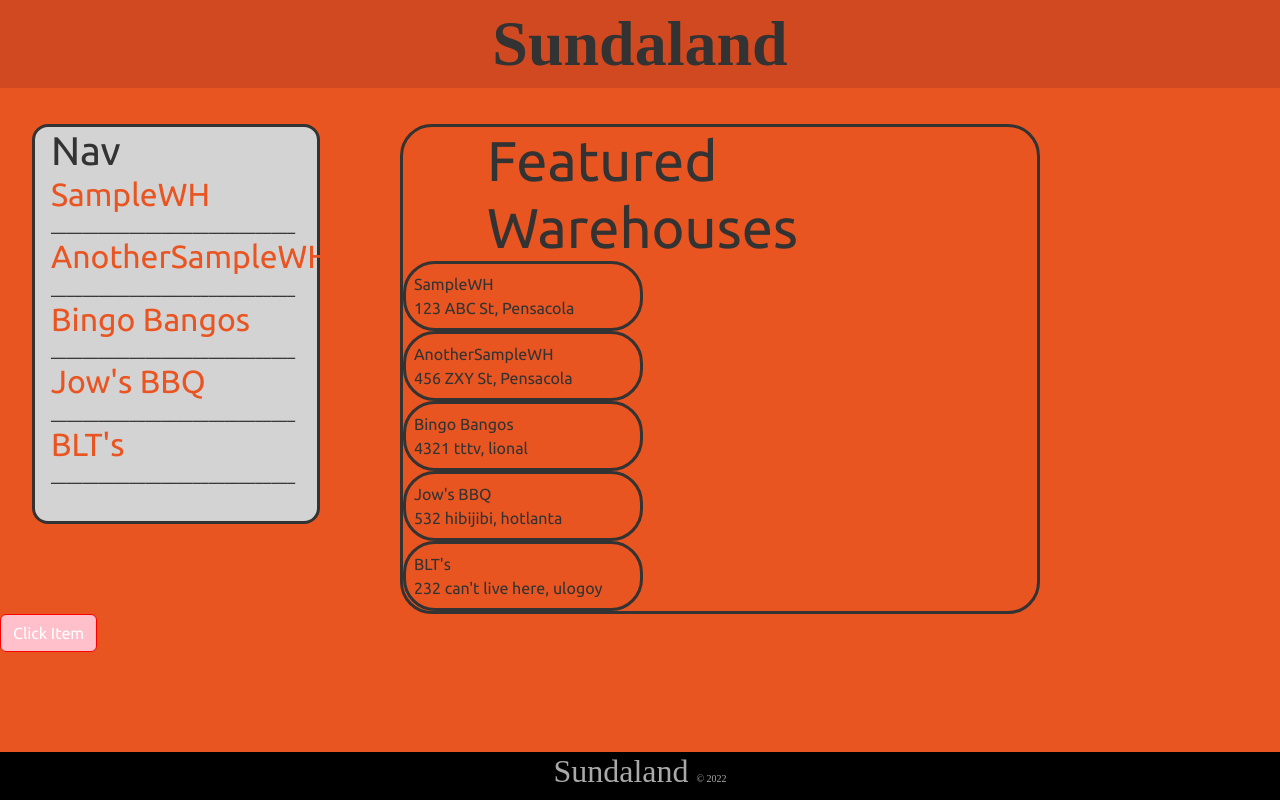
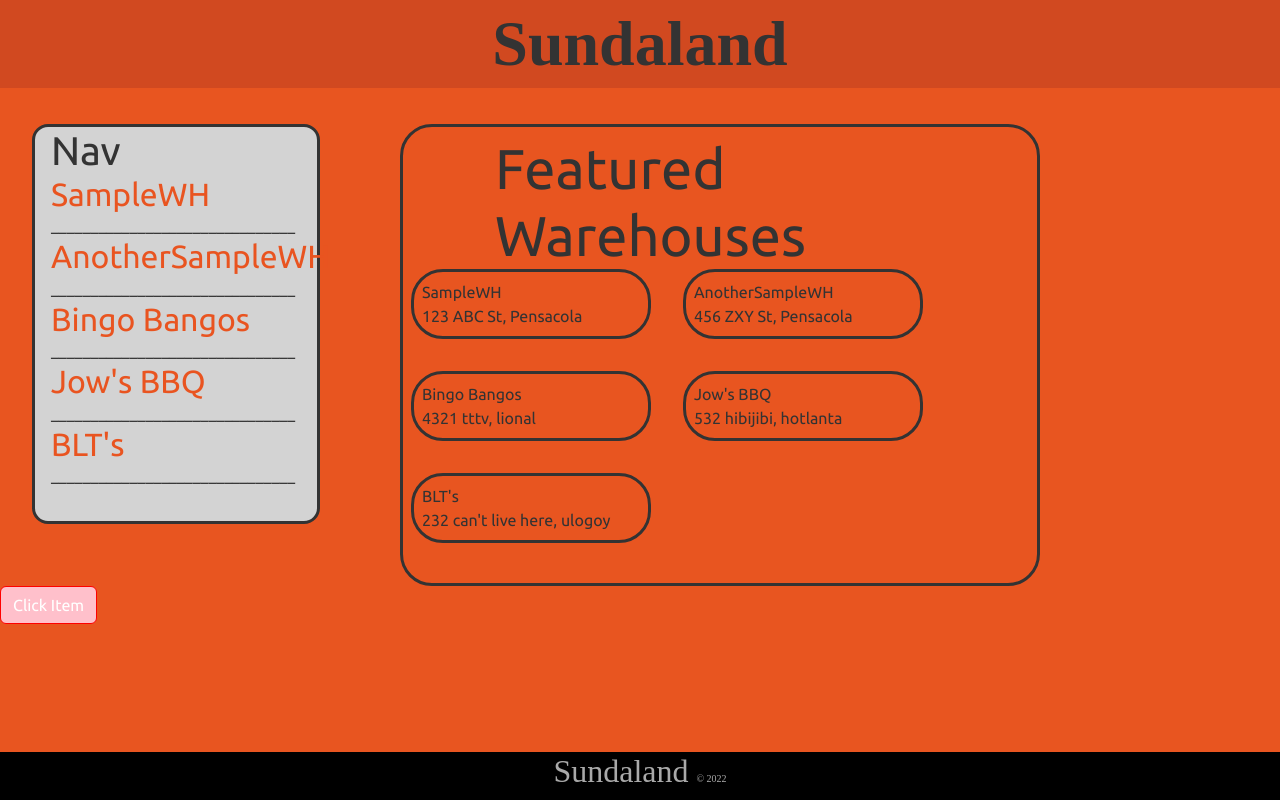
Before and after one commit to parmeleeb/p3-front, an Angular app: page / in a window 1280 px wide. Built offline with nearby package versions, Linux system fonts and the light colour scheme.

Commit message:
Fixed warehouse column issue/ item popup is made but incomplete

```diff
--- a/src/app/body/body.component.css
+++ b/src/app/body/body.component.css
@@ -64,28 +64,33 @@
 
 .warehouse-nav{
     text-decoration: none;
+    font-size: 1em;
 }
 
 #featured-warehouses-container{
     grid-column: 2/3;
     margin-top: 2em;
     margin-left: 5em;
-    display: flex;
+    /* display: flex; */
     justify-content: center;
-    flex-direction: column;
+    /* flex-direction: column; */
     max-width: 40em;
     border-radius: 2em;
     border-style: solid;
+    padding: .5em;
 }
 
-#featured-warehouses{
-    display: flex;
-    flex-direction: column;
+.featured-warehouses{
+    display: inline-block;
+    /* flex-direction: column; */
     justify-content: center;
     border-radius: 2em;
     border-style: solid;
     max-width: 15em;
     padding: .5em;
+    width: 15em;
+    margin-right: 2em;
+    margin-bottom: 2em;
 }
 
 p{
@@ -124,11 +129,32 @@ p{
 
 .item-left{
     grid-column: 1/2;
+    display: flex;
+    /* align-items: center; */
+    flex-direction: column;
 }
 
 .item-right{
     grid-column: 2/3;
 }
 
+.item-border{
+    border-radius: 1em;
+    border-style: solid;
+}
+
+#item-title{
+    display: flex;
+    justify-content: center;
+    margin-left: 3em;
+}
+
+#item-description{
+    margin-top: 7em;
+    margin-left: 3em;
+    height: 10em;
+    width: 17em;
+}
+
 /* Primary color= rgba(232,85,32,255) */
 /* Secondary color = rgba(174,167,159,255) */
--- a/src/app/body/body.component.html
+++ b/src/app/body/body.component.html
@@ -25,7 +25,7 @@
     <div id="featured-warehouses-container"> <!-- this styling is temporary to just be able to see the data -->
         <h1 class="display-4">Featured Warehouses</h1>
 
-        <div id="featured-warehouses" *ngFor="let warehouse of warehouseList">
+        <div class="featured-warehouses" *ngFor="let warehouse of warehouseList">
             <!-- <div>{{ warehouse.getId() }}</div> -->
             <div>{{ warehouse.getName() }}</div>
             <!-- <div>{{ warehouse.getItemCapacity() }}</div> -->
@@ -54,12 +54,11 @@
         <ng-container *ngIf="formStyle">
             <div  id="item-popup-container" (click)="openItemPopup()">
                 <div class="item-left">
-                    <div id="item-title">Item 1</div>
-                    <div id="item-quantity">5</div>
-                    <div id="item-description">item description</div>
+                    <div class="item-border" id="item-title">Item 1</div>
+                    <div class="item-border" id="item-description">item description</div>
                 </div>
                 <div class='item-right'id="item-image">
-                    <img src="" alt="item image">
+                    <div id="item-quantity">5</div>
                 </div>
             </div>
 
```
